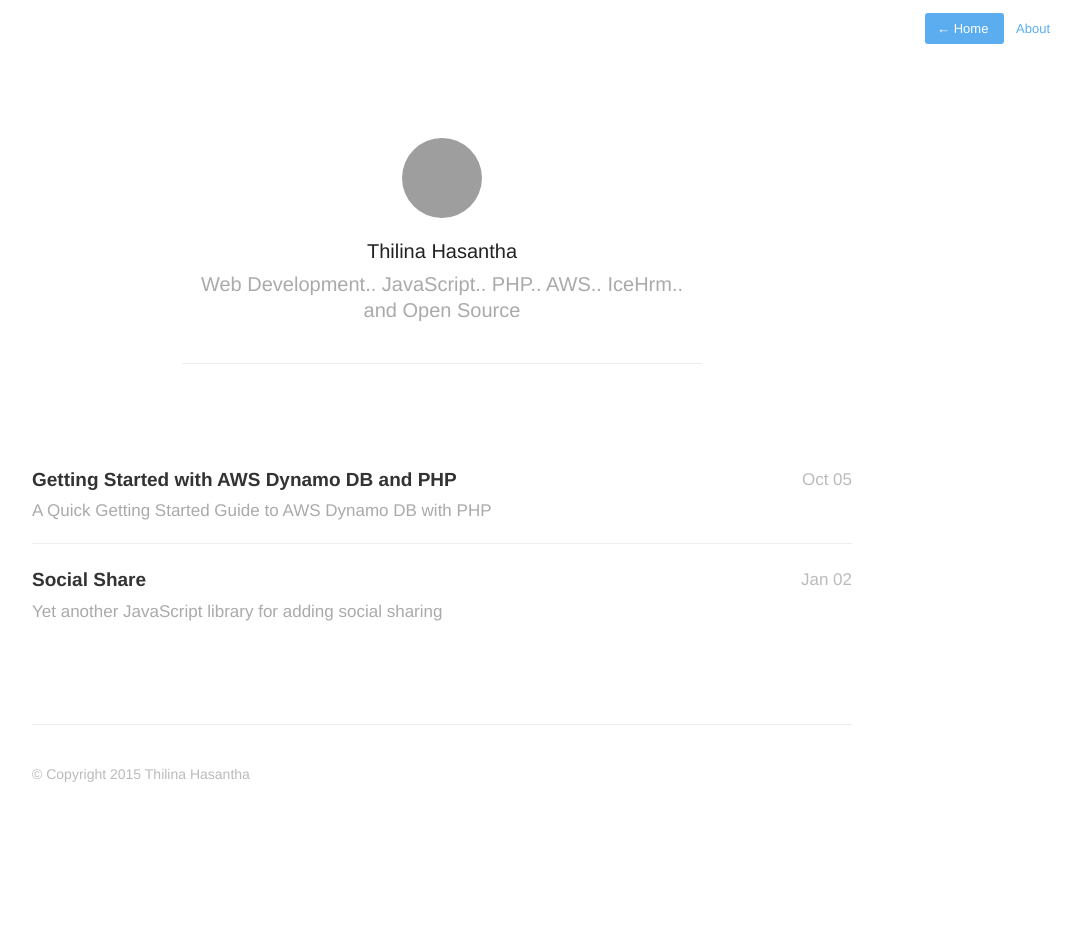
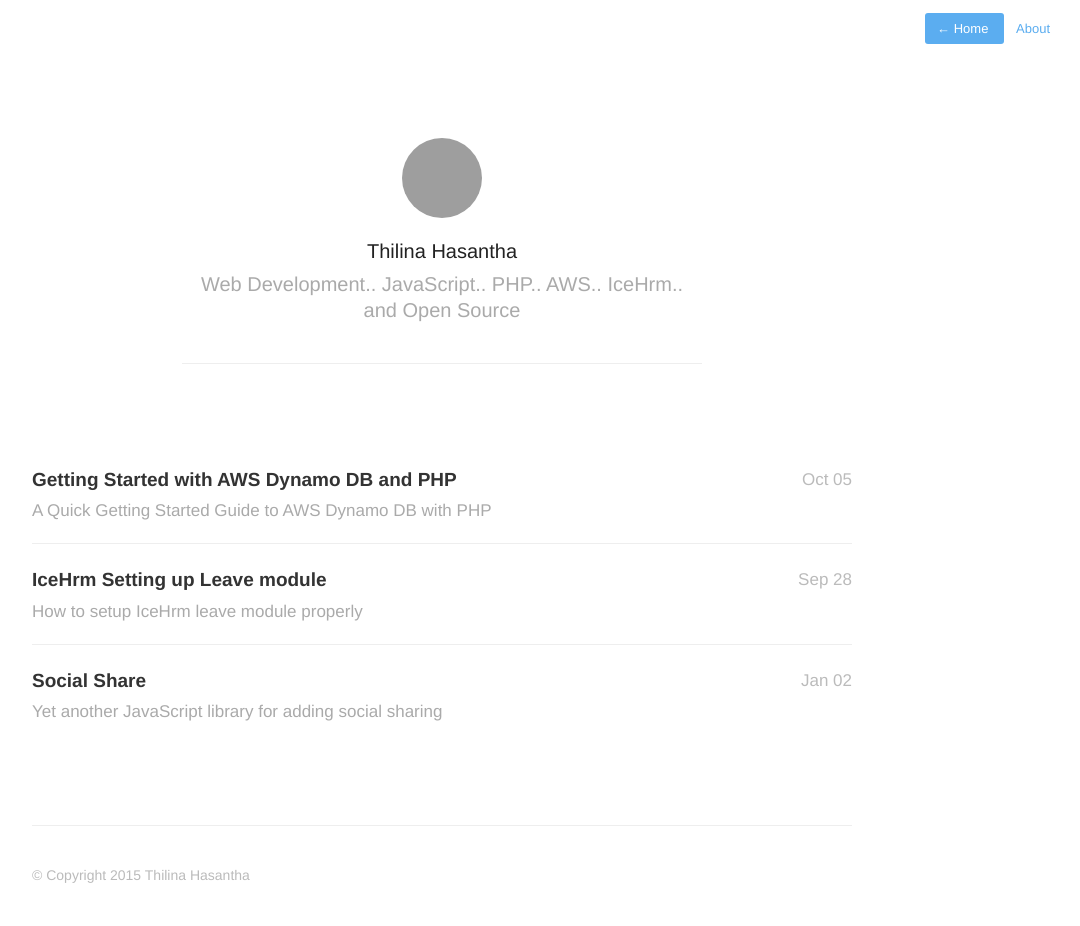
Before and after one commit to thilinah/thilinah.github.io, a Jekyll site: the page built from index.html, in a window 1280 px wide. Shown: the whole page, without its empty margins (198-1278 px from the left). Built offline with Jekyll 4.4.1, drawn with Linux system fonts in a browser that asks for light colours; nearby versions of some CDN libraries; Markdown is read by kramdown in place of the engine named in the settings; the list of posts is cut into pages by our own code; before the commit the page ends 900 px from its top, so only the background shows below that; grey boxes are pictures that could not be loaded.

Commit message:
Adding icehrm post and blog images

```diff
--- /dev/null
+++ b/_posts/2015-09-28-icehrm-leave-setup.markdown
@@ -0,0 +1,9 @@
+---
+layout: post
+title: IceHrm Setting up Leave module
+description: How to setup IceHrm leave module properly
+---
+
+
+
+** Not completed yet .. **
```
Also changed, not shown: _posts/2015-10-05-aws-dynamodb.markdown (+10 -0 lines), assets/blog/Letter-E-lg-icon.png (added), assets/blog/Letter-O-blue-icon.png (added), assets/blog/Letter-P-gold-icon.png (added).
